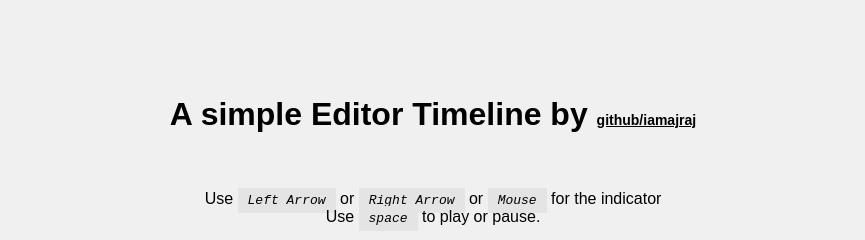
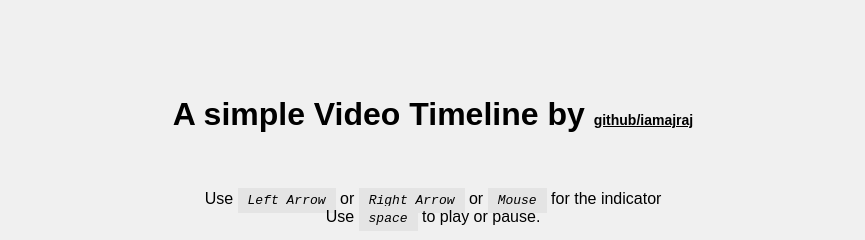
Before and after one commit to iamajraj/video-timeline-js, a plain HTML site: page index.html in a window 1280 px wide. Shown: the top 240 px of the page, without its empty margins (207-1072 px from the left). Drawn offline with Linux system fonts and the light colour scheme.

Commit message:
title modified

```diff
--- a/index.html
+++ b/index.html
@@ -8,7 +8,7 @@
   </head>
   <body>
     <h1>
-      A simple Editor Timeline by
+      A simple Video Timeline by
       <a target="_blank" href="https://github.com/iamajraj/">github/iamajraj</a>
     </h1>
     <p class="instructions">
```
